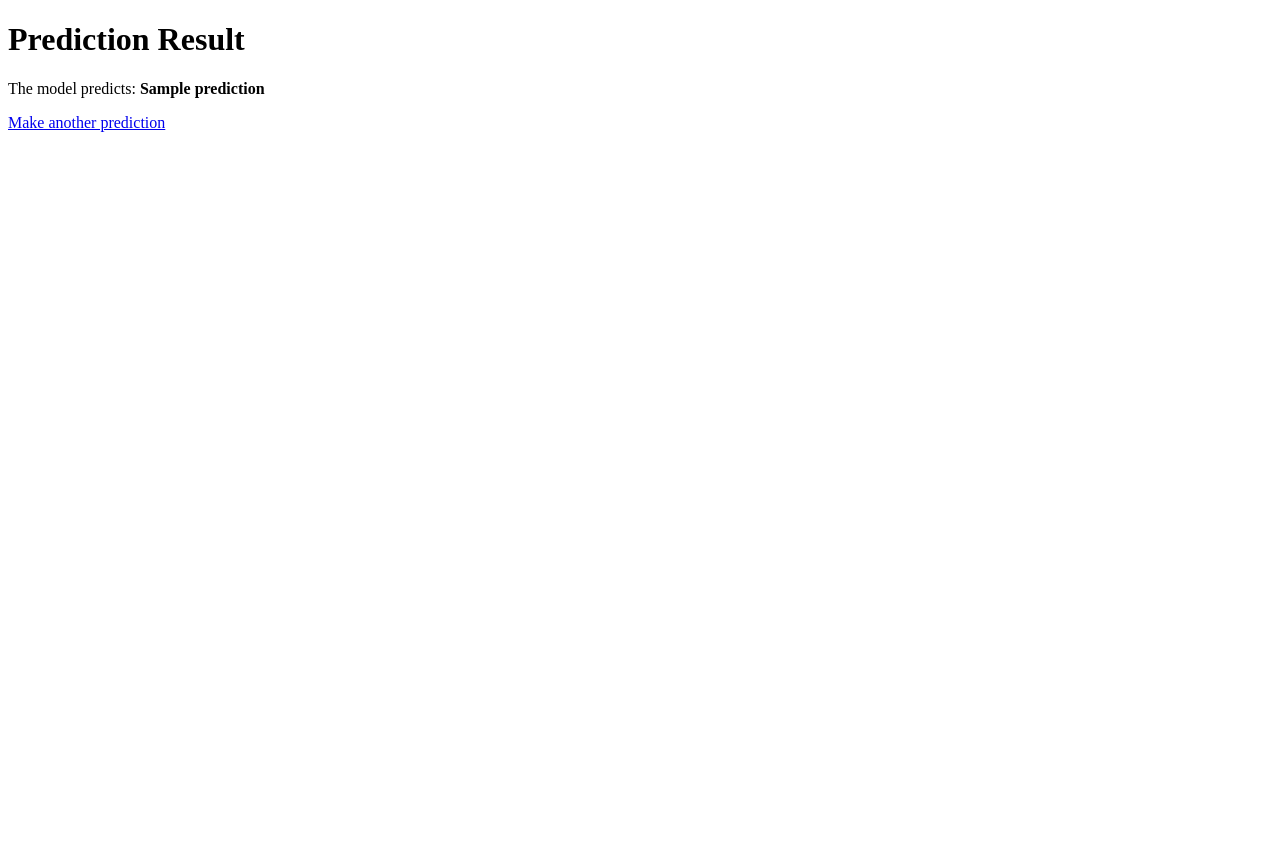
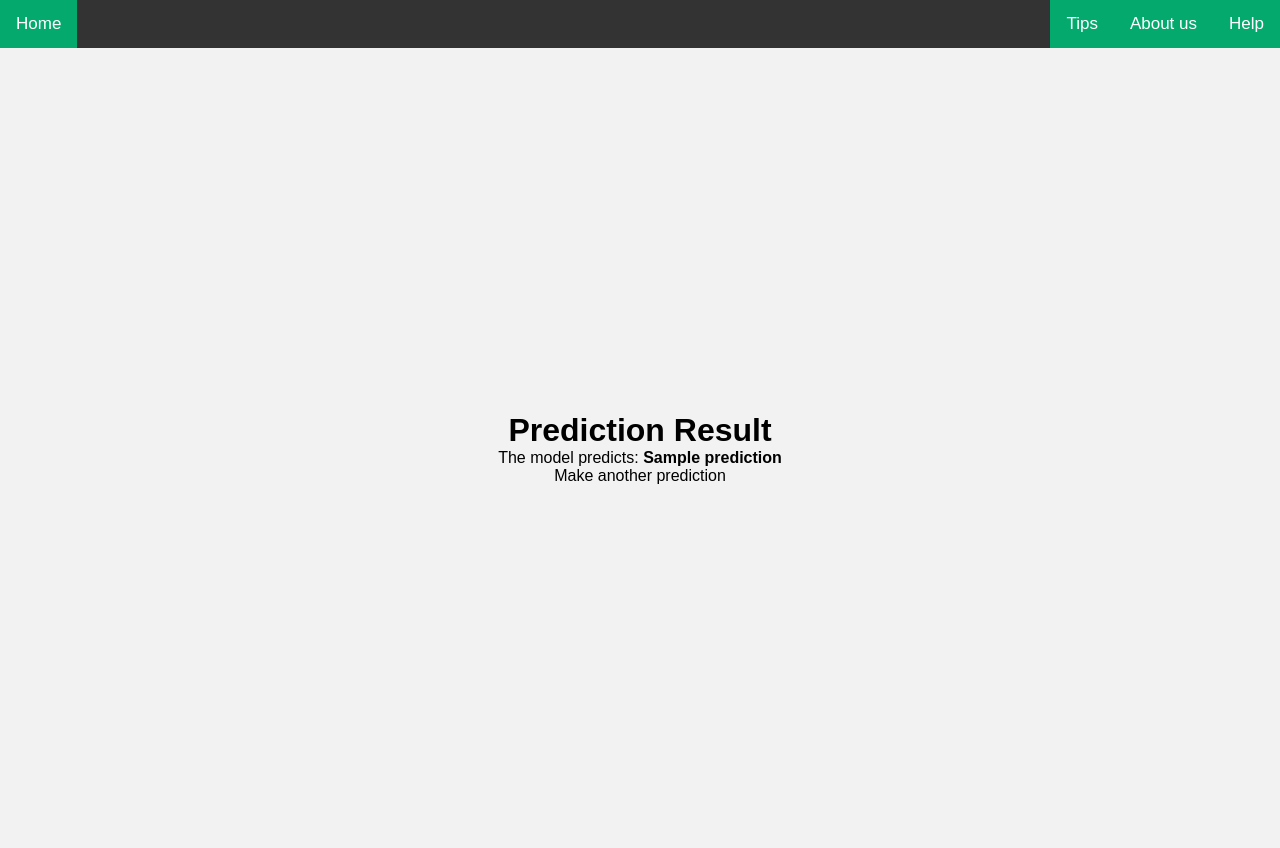
Before and after one commit to MichailChristou/MyApp, a Flask app: template Templates/result.html in a window 1280 px wide. Before the commit the page ends 132 px from the top, so only its background shows below. Run offline with Flask 3, Linux system fonts and the light colour scheme; the template is opened without the code that fills it: most values are stand-ins (such as "Sample title", 1, 10 or a date in 2020); parts of the project's set-up code (start-up, migrations or seed data) failed here and were passed over.

Commit message:
Update result.html

```diff
--- a/Templates/result.html
+++ b/Templates/result.html
@@ -1,13 +1,25 @@
 <!DOCTYPE html>
 <html lang="en">
 <head>
+    <link rel="stylesheet" href="..\static\styles.css">
     <meta charset="UTF-8">
     <meta name="viewport" content="width=device-width, initial-scale=1.0">
     <title>Prediction Result</title>
 </head>
 <body>
+
+    <div id="navbar" class="topnav">
+        <a class="active" href="#home">Home</a>
+        <a href="#help" class="split">Help</a>
+        <a href="#about" class="split">About us</a>
+        <a href="#tips" class="split">Tips</a>
+    </div>
+
+    <div class="centered-container">
     <h1>Prediction Result</h1>
     <p>The model predicts: <strong>{{ prediction }}</strong></p>
     <a href="/">Make another prediction</a>
+    </div>
+
 </body>
 </html>
```
